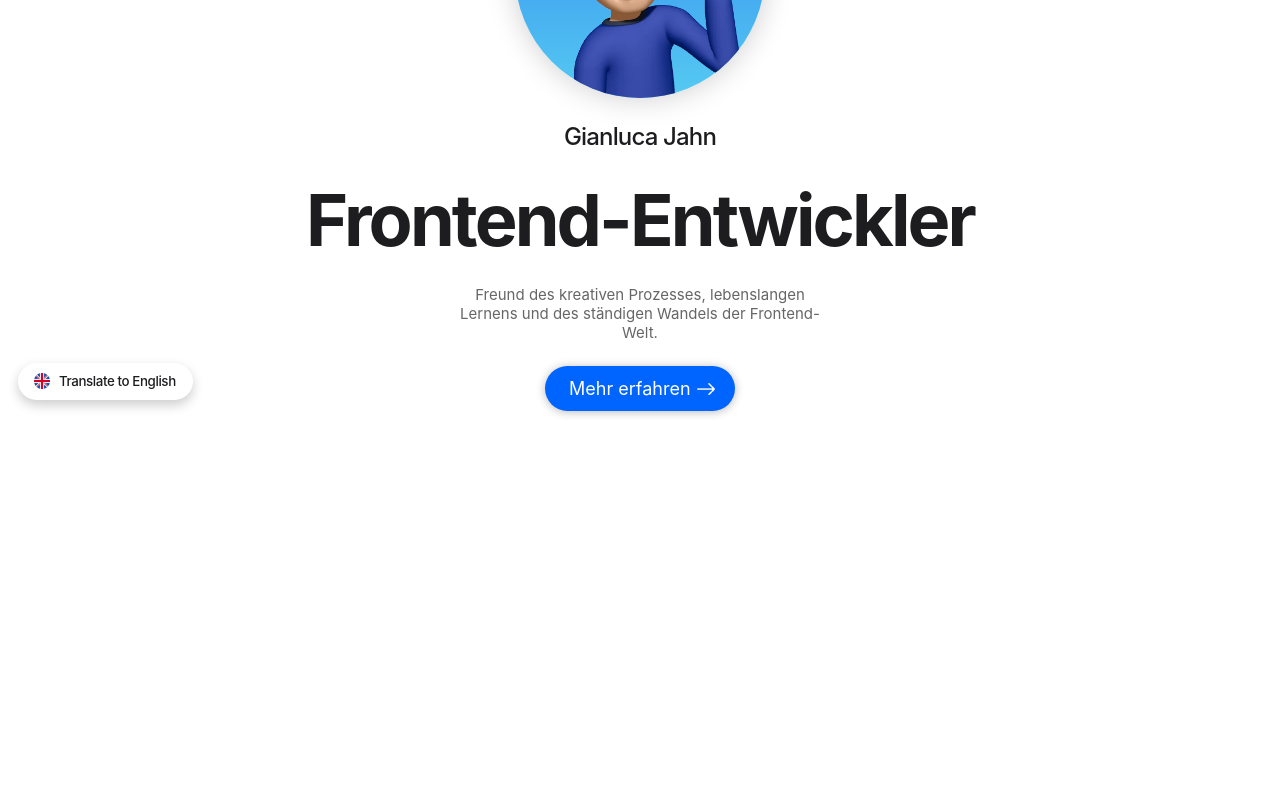
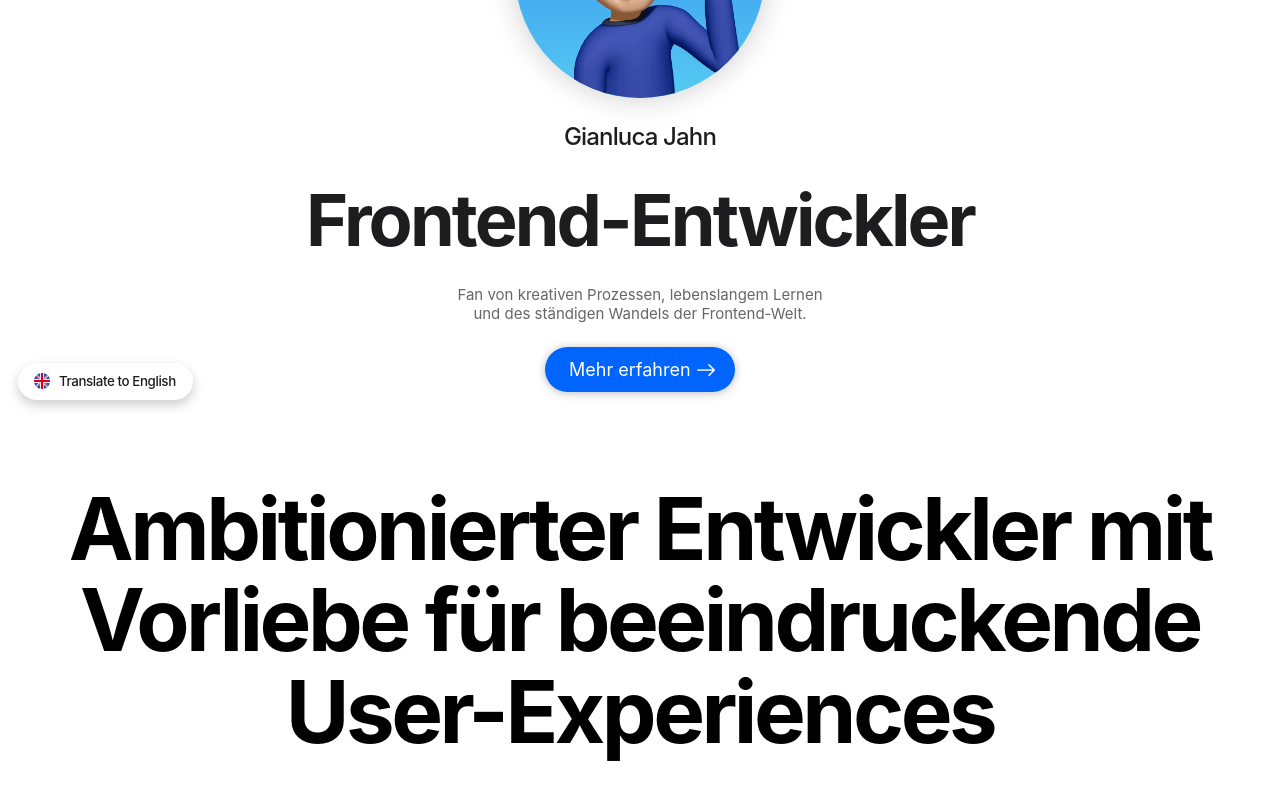
Before and after one commit to gianlucajahn/portfolio, a React (Create React App) app: page / in a window 1280 px wide. Shown: the part 380-1180 px from the top of the page. Before the commit the page ends 800 px from the top, so only its background shows below. Built offline with nearby package versions, Linux system fonts and the light colour scheme.

Commit message:
Fix custom cursor for scrolling

```diff
--- a/public/index.html
+++ b/public/index.html
@@ -11,7 +11,7 @@
     />
     <link rel="apple-touch-icon" href="%PUBLIC_URL%/logo192.png" />
     <link rel="manifest" href="%PUBLIC_URL%/manifest.json" />
-    <title>React App</title>
+    <title>Gianluca Jahn | Frontend-Entwickler</title>
   </head>
   <body>
     <noscript>You need to enable JavaScript to run this app.</noscript>
--- a/src/App.scss
+++ b/src/App.scss
@@ -1,6 +1,7 @@
 .App {
   display: flex;
-  justify-content: center;
+  align-items: center;
+  flex-direction: column;
 }
 
 h1,
--- a/src/App.tsx
+++ b/src/App.tsx
@@ -8,6 +8,7 @@ import Cursor from "./components/Cursor/Cursor";
 import setCursorAppearance from "./utils/helpers/setCursorAppearance";
 import reducer from "./reducers/reducer";
 import sampleStore from "./utils/samples/sampleStore";
+import Manifest from "./components/Manifest/Manifest";
 
 // Create store (redux naming convention)
 export const store = createContext<any>(null);
@@ -25,6 +26,7 @@ function App() {
       <div
         className="App"
         onMouseMove={(e) => setCursorLocation(e)}
+        onScroll={(e) => setCursorLocation(e)}
         onMouseDown={(e) => setCursorAppearance(e)}
         onMouseUp={(e) => setCursorAppearance(e)}
       >
@@ -32,6 +34,7 @@ function App() {
         <NavBar />
         <LanguageSwitch />
         <Hero />
+        <Manifest />
       </div>
     </StoreProvider>
   );
--- a/src/components/Cursor/Cursor.scss
+++ b/src/components/Cursor/Cursor.scss
@@ -1,5 +1,5 @@
 #cursor {
-    position: absolute;
+    position: fixed;
     top: 10px;
     left: 10px;
     width: 22px;
@@ -16,3 +16,7 @@
     height: 19px !important;
     background-color: rgba(0, 0, 0, 0.4) !important;
 }
+
+.disappear {
+    background-color: transparent !important;
+}
--- a/src/components/Hero/Hero.tsx
+++ b/src/components/Hero/Hero.tsx
@@ -55,7 +55,7 @@ export default function Hero() {
           y: { duration: 0.55, type: "spring" },
         }}
       >
-        {state.language === "english" ? "Freund des kreativen Prozesses, lebenslangen Lernens und des ständigen Wandels der Frontend-Welt." : "I believe in creative processes & lifelong learning. I am always curious for new best practices and workflows."}
+        {state.language === "english" ? "Fan von kreativen Prozessen, lebenslangem Lernen und des ständigen Wandels der Frontend-Welt." : "I believe in creative processes & lifelong learning. I am always curious for new best practices and workflows."}
       </motion.h4>
 
       <motion.button
--- a/src/components/LanguageSwitch/LanguageSwitch.scss
+++ b/src/components/LanguageSwitch/LanguageSwitch.scss
@@ -1,5 +1,5 @@
 .btn-language {
-    position: absolute;
+    position: fixed;
     bottom: 20px;
     display: flex;
     align-items: center;
--- a/src/components/Manifest/Manifest.scss
+++ b/src/components/Manifest/Manifest.scss
@@ -0,0 +1,15 @@
+.container-manifest {
+    display: flex;
+    align-items: center;
+    justify-content: center;
+    height: 50vh;
+
+    h1 {
+        font-family: "Inter", sans-serif;
+        font-size: 87px;
+        line-height: 1.05;
+        letter-spacing: -0.04em;
+        max-width: 1200px;
+        text-align: center;
+    }
+}
--- a/src/components/Manifest/Manifest.tsx
+++ b/src/components/Manifest/Manifest.tsx
@@ -1,9 +1,10 @@
 import React from 'react';
+import './Manifest.scss';
 
 export default function Manifest () {
   return (
     <div className="container-manifest">
-
+        <h1>Ambitionierter Entwickler mit Vorliebe für beeindruckende User-Experiences</h1>
     </div>
   );
 }
--- a/src/utils/helpers/setCursorLocation.ts
+++ b/src/utils/helpers/setCursorLocation.ts
@@ -1,7 +1,13 @@
-const setCursorLocation = (e: React.MouseEvent) => {
+const setCursorLocation = (e: any) => {
     let x = e.clientX;
     let y = e.clientY;
     let cursor = document.getElementById('cursor');
+    console.log(y);
+    if (y <= 5) {
+        cursor?.classList.add('disappear');
+    } else {
+        cursor?.classList.remove('disappear');
+    }
     cursor!.style.left = `${x}px`;
     cursor!.style.top = `${y}px`;
 }
```
Also changed, not shown: 2 other files (tests, documents, lock files or other folders).
